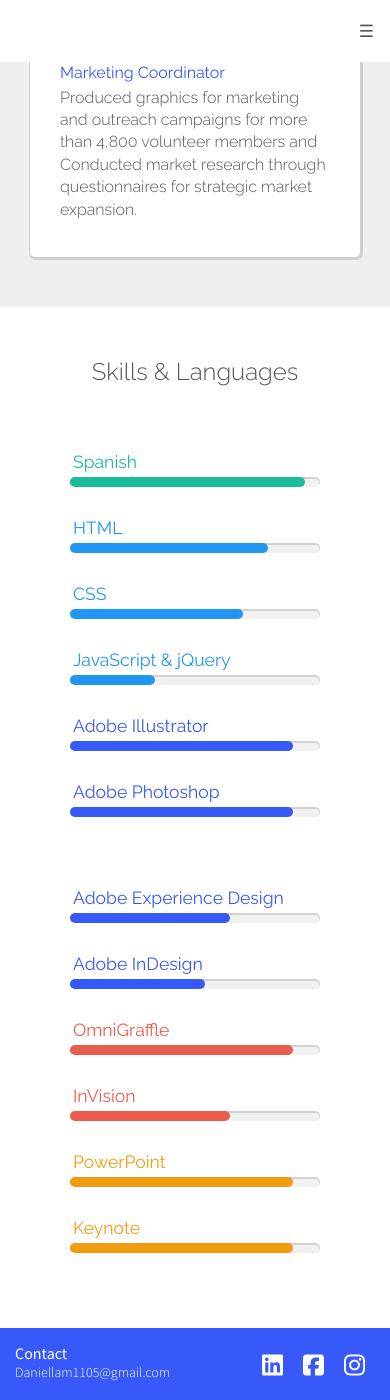
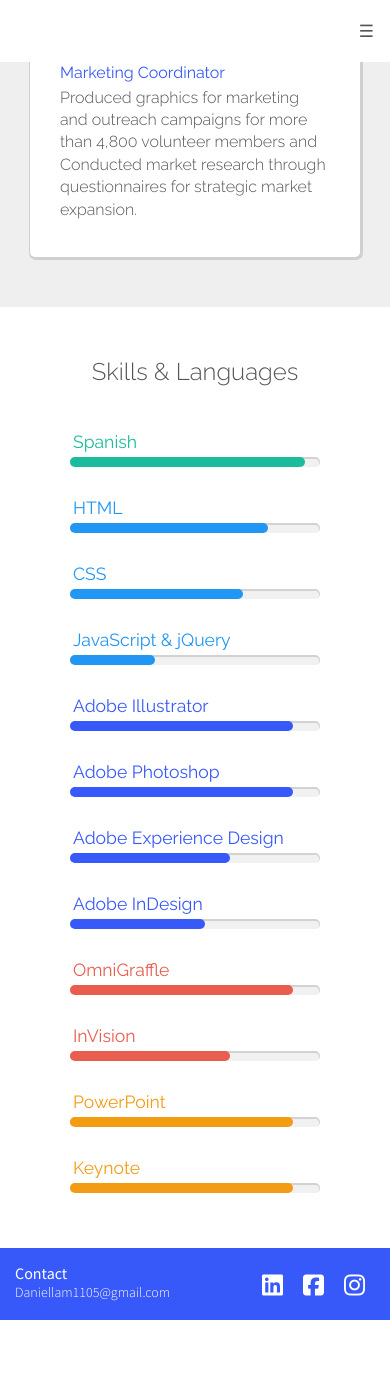
Before and after one commit to dmarooney1105/dmarooney1105.github.io, a Jekyll site: the page index.html, which Jekyll copies as it is, in a window 390 px wide and 1400 px high, scrolled down 3862 px. Built offline with Jekyll 4.4.1, drawn with Linux system fonts in a browser that asks for light colours; nearby versions of some CDN libraries; after the commit the page ends 5182 px from its top, so only the background shows below that.

Commit message:
Add files via upload

```diff
--- a/css/styles.css
+++ b/css/styles.css
@@ -820,7 +820,7 @@
       padding: 50px; } }
   @media all and (max-width: 699px) {
     .skills {
-      padding: 20px; } }
+      padding: 0; } }
 
 .skill {
   font-family: 'Raleway', sans-serif;
```
